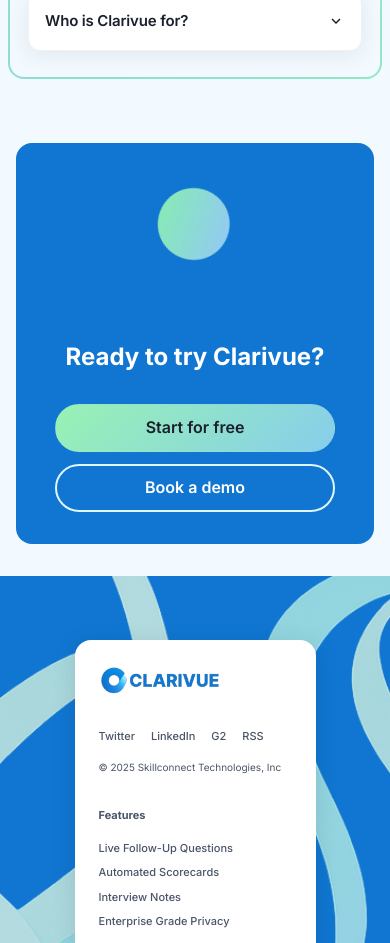
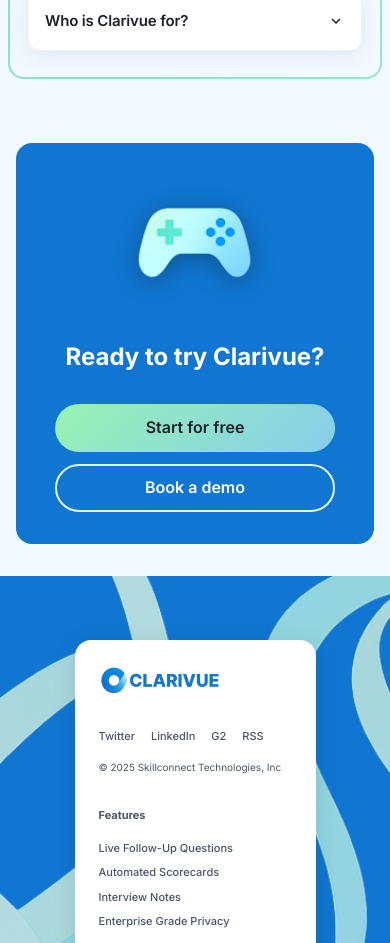
Before and after one commit to TOTskillconnect/clarivue-website, a React (Vite) app: page / in a window 390 px wide. Shown: the part 4902-5845 px from the top of the page. Built offline with nearby package versions, Linux system fonts and the light colour scheme.

Commit message:
Update mobile CallToAction to use gamepad.png with floating animation - Replace game-pad.png with gamepad.png for consistency - Add floating animation and drop shadow to mobile gamepad - Deploy to production: https://clarivue-website-mkiiuepd3-totskillconnects-projects.vercel.app

```diff
--- a/src/components/sections/CallToAction.tsx
+++ b/src/components/sections/CallToAction.tsx
@@ -39,7 +39,7 @@
               mb={6}
             >
               <ResponsiveImage
-                src="/game-pad.png"
+                src="/gamepad.png"
                 alt="Gaming controller representing interactive interview experience"
                 w="100%"
                 h="100%"
@@ -48,7 +48,8 @@
                 mobileOptimized={true}
                 sizes="(max-width: 640px) 120px, 140px"
                 style={{
-                  animation: 'float 3s ease-in-out infinite',
+                  animation: `${float} 3s ease-in-out infinite`,
+                  filter: "drop-shadow(0px 4px 12px rgba(0, 0, 0, 0.15))"
                 }}
               />
             </Box>
```
